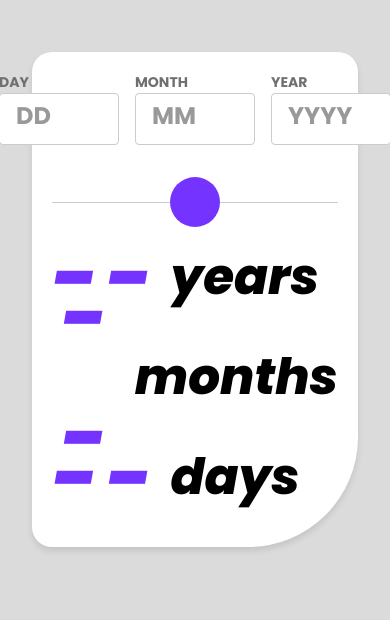
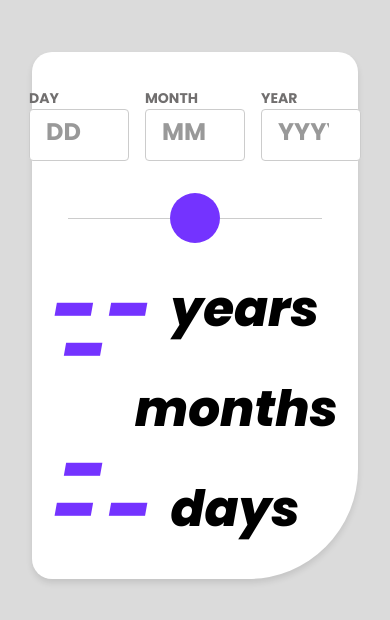
Before and after one commit to Ledelara/age-calculator-app, a React (Vite) app: page / in a window 390 px wide. Shown: the top 620 px of the page. Built offline with nearby package versions, Linux system fonts and the light colour scheme; some icons are missing.

Commit message:
💄 style: adicionando responsividade ao FormComponent

```diff
--- a/src/components/FormComponent/FormComponent.css
+++ b/src/components/FormComponent/FormComponent.css
@@ -86,3 +86,17 @@ span.error-message {
   justify-content: center;
   align-self: center;
 }
+
+@media screen and (max-width: 768px) {
+  .form-component {
+    padding: 1rem;
+  }
+
+  .inputs-container {
+    align-items: center;
+  }
+
+  .form-group input {
+    max-width: 100px;
+  }
+}
```
